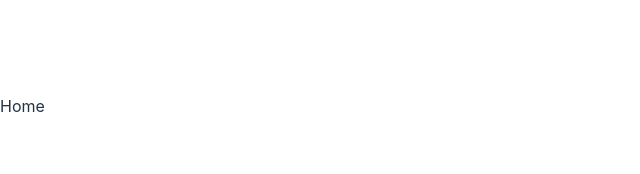
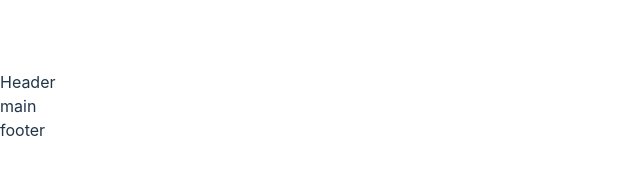
Before and after one commit to AuDojo/AuDojo, a React (Vite) app in the folder code/frontend/: page / in a window 1280 px wide. Shown: the part 294-468 px from the top of the page, without its empty margins (0-640 px from the left). Built offline with nearby package versions, Linux system fonts and the light colour scheme.

Commit message:
Structure for home file

```diff
--- a/code/frontend/src/pages/Home.tsx
+++ b/code/frontend/src/pages/Home.tsx
@@ -1,5 +1,11 @@
 const Home = () => {
-  return <div>Home</div>;
+  return (
+    <>
+      <header>Header</header>
+      <main>main</main>
+      <footer>footer</footer>
+    </>
+  );
 };
 
 export default Home;
```
